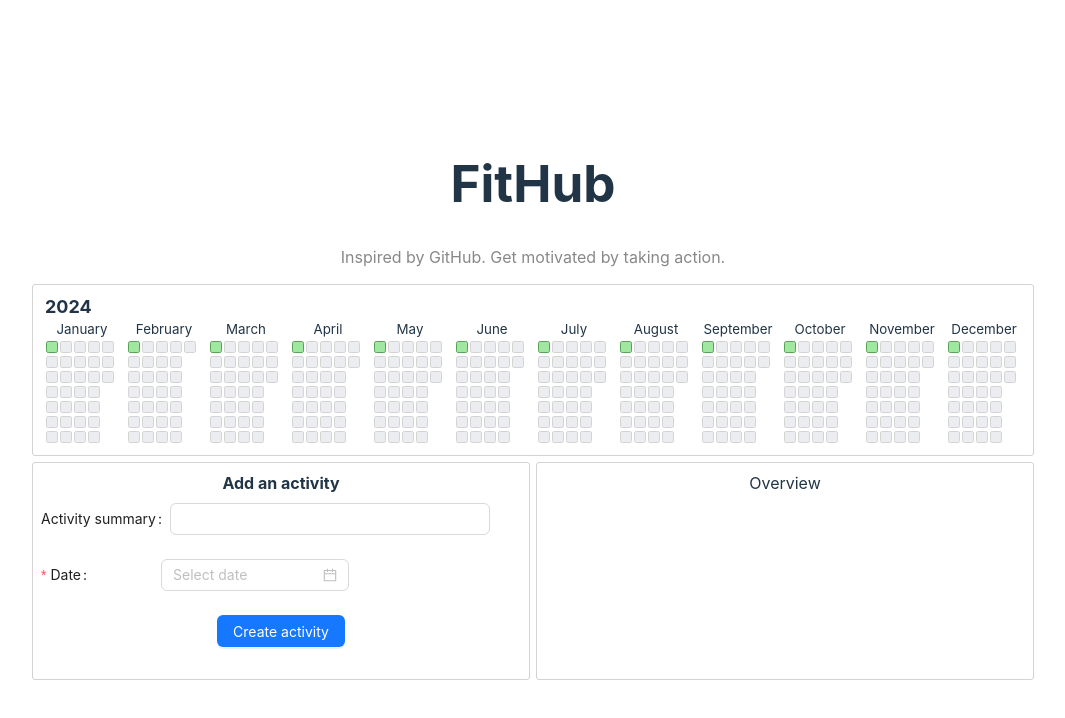
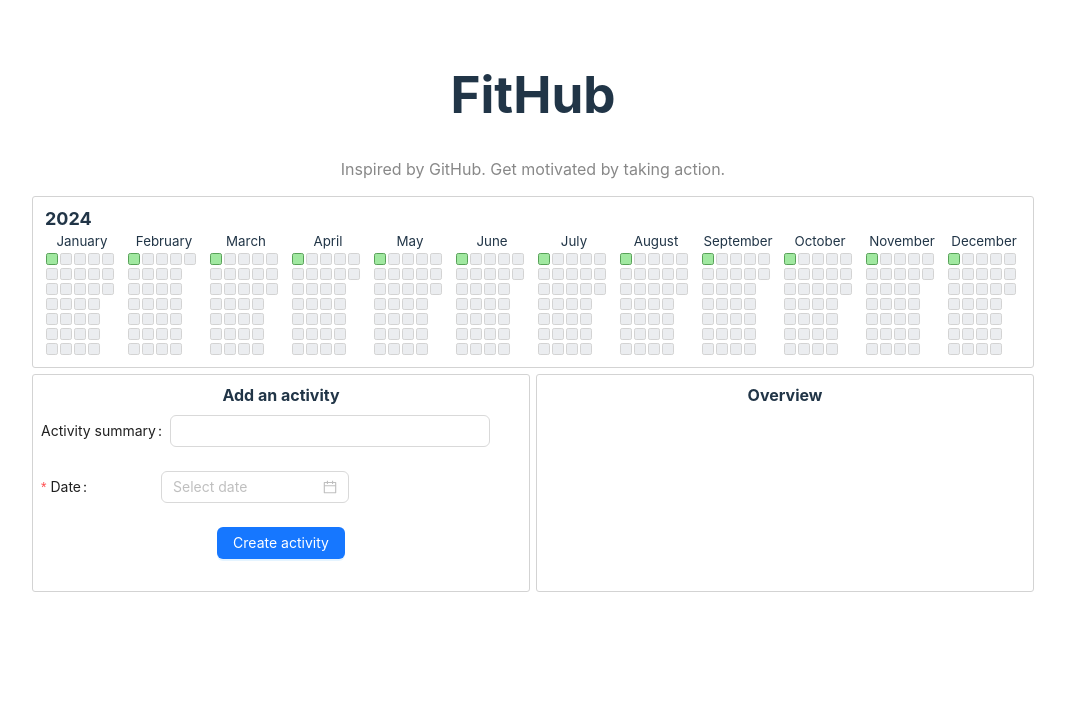
Before and after one commit to stuartdrennandev/FitHub, a React (Vite) app in the folder fithub-frontend/: page / in a window 1280 px wide. Shown: the top 718 px of the page, without its empty margins (107-1172 px from the left). Built offline with nearby package versions, Linux system fonts and the light colour scheme.

Commit message:
Minor styling additions

```diff
--- /dev/null
+++ b/fithub-frontend/src/components/activity-overview/ActivityOverview.module.css
@@ -0,0 +1,3 @@
+.title {
+    font-weight: bold;
+}
--- a/fithub-frontend/src/components/activity-overview/ActivityOverview.tsx
+++ b/fithub-frontend/src/components/activity-overview/ActivityOverview.tsx
@@ -1,6 +1,8 @@
+import styles from "./ActivityOverview.module.css";
+
 const ActivityOverview: React.FC = () => {
     return (
-        <div>Overview</div>
+        <div className={styles.title}>Overview</div>
     )
 }
 
--- a/fithub-frontend/src/index.css
+++ b/fithub-frontend/src/index.css
@@ -16,7 +16,6 @@
 body {
   margin: 0;
   display: flex;
-  place-items: center;
   min-width: 320px;
   min-height: 100vh;
 }
```
